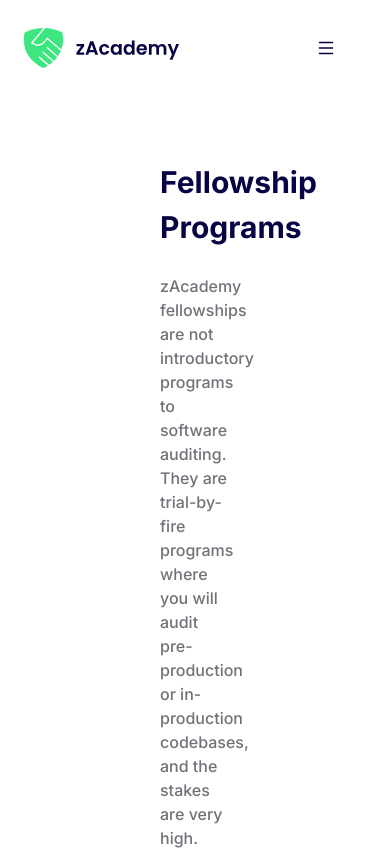
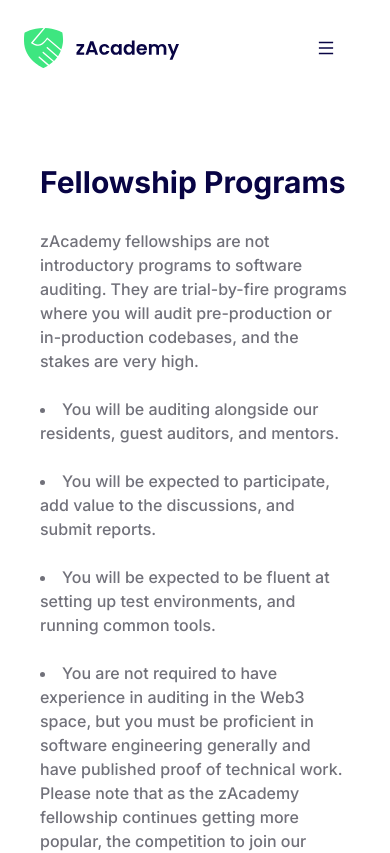
Before and after one commit to nullity00/zacademy-site, a React (Vite) app: page /fellowships in a window 390 px wide. Shown: the top 853 px of the page. Built offline with nearby package versions, Linux system fonts and the light colour scheme.

Commit message:
Fellowships page

```diff
--- a/src/pages/Fellowships.tsx
+++ b/src/pages/Fellowships.tsx
@@ -5,7 +5,7 @@ import Summary from "../modules/Fellowships/Mid";
 export default function FellowshipsPage() {
   return (
     <>
-      <div className="mx-40 h-full relative">
+      <div className="mx-40 sm:mx-10 h-full relative">
         <Stats />
         <Summary />
       </div>
```
